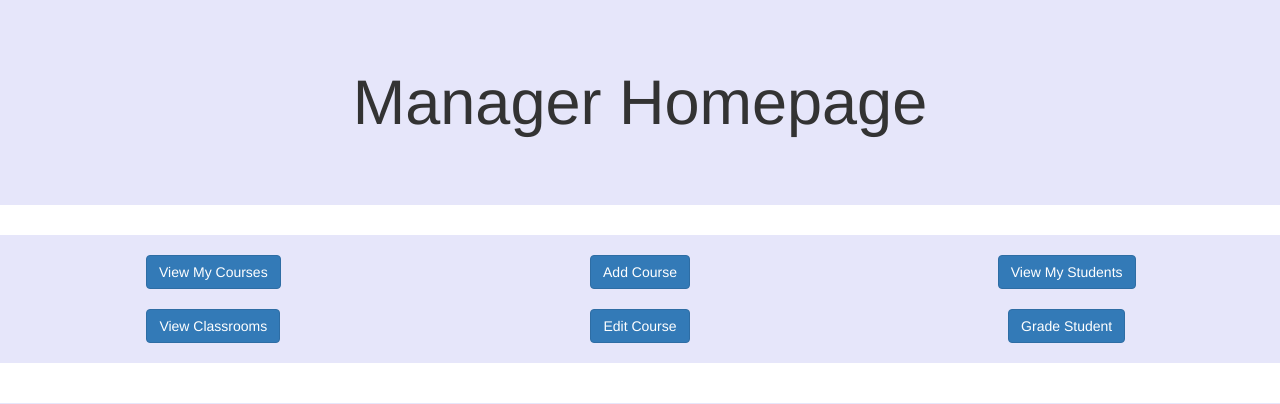
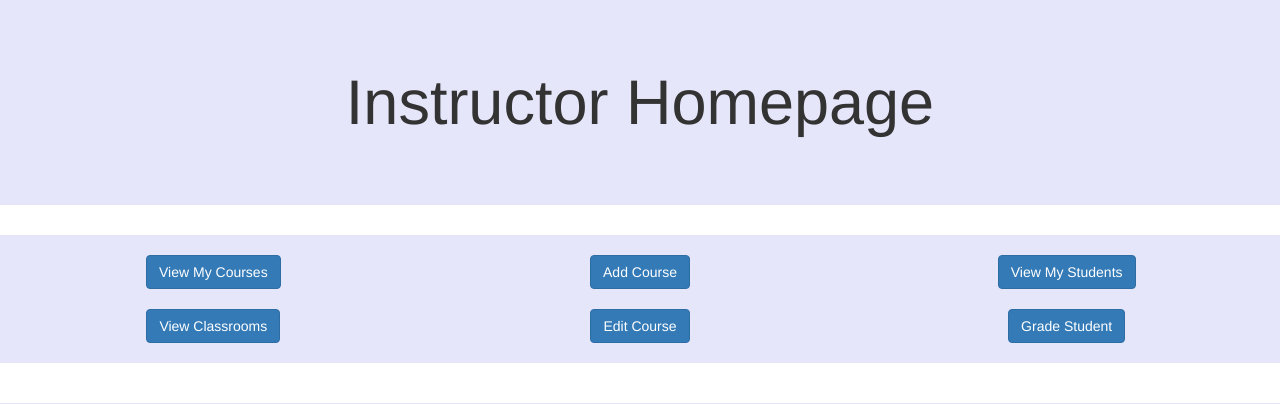
Before and after one commit to yusuferdemnacar/simpleboun, a Django app: template registration/templates/instructorHome.html in a window 1280 px wide. Shown: the top 404 px of the page. Run offline with Django 3.2, Linux system fonts and the light colour scheme; the template is opened without the code that fills it, so the values that code supplies are empty; some libraries are stand-ins or nearby versions.

Commit message:
Fixed instructor home page title.

```diff
--- a/registration/templates/instructorHome.html
+++ b/registration/templates/instructorHome.html
@@ -22,7 +22,7 @@
 </head>
 <body>
     <div style="background-color:lavender; !important" class="jumbotron text-center bg-primary">
-        <h1>Manager Homepage</h1>
+        <h1>Instructor Homepage</h1>
 		<h3>{{username}}</h3>
     </div>
 	<div style="background-color:lavender" class="container-fluid">
```
